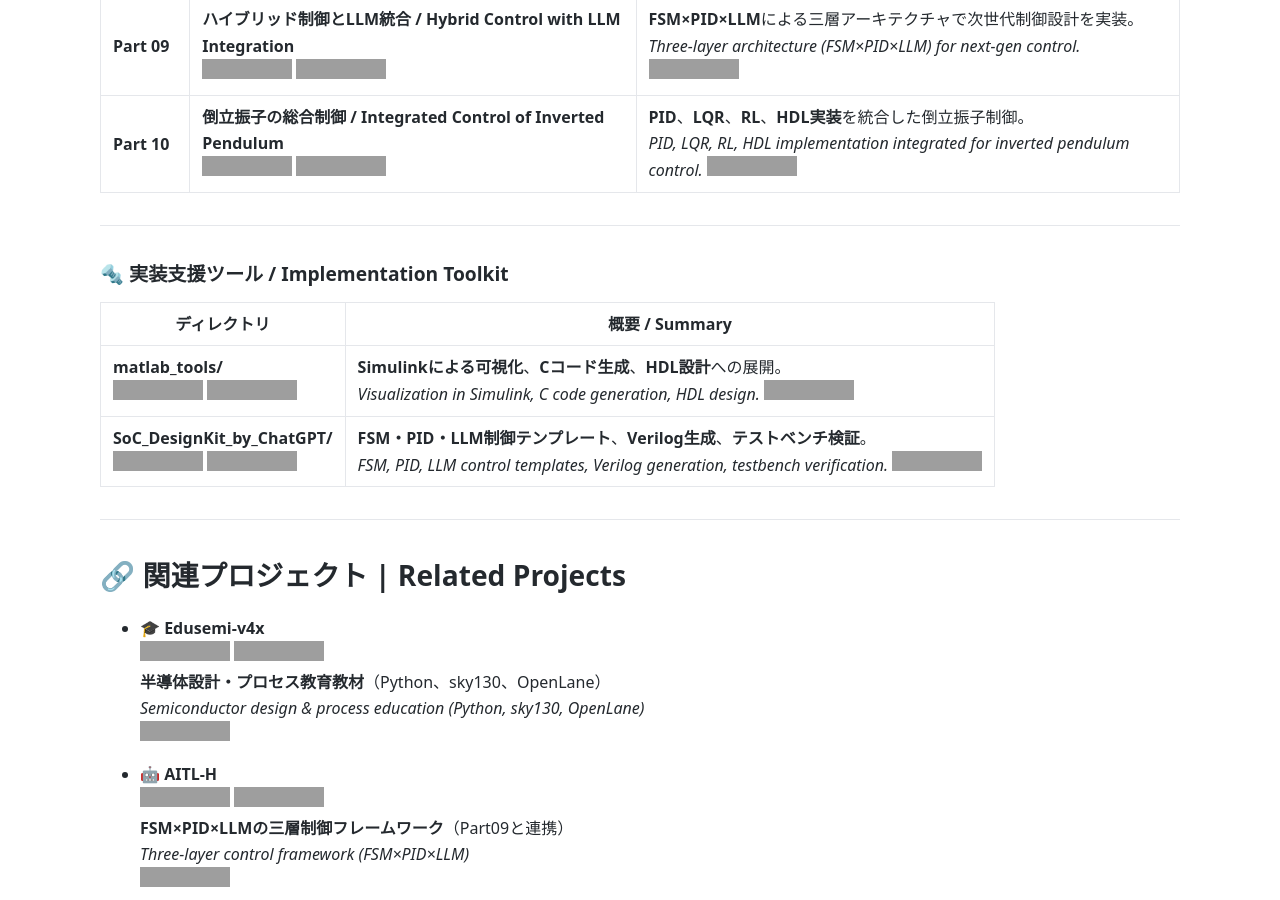
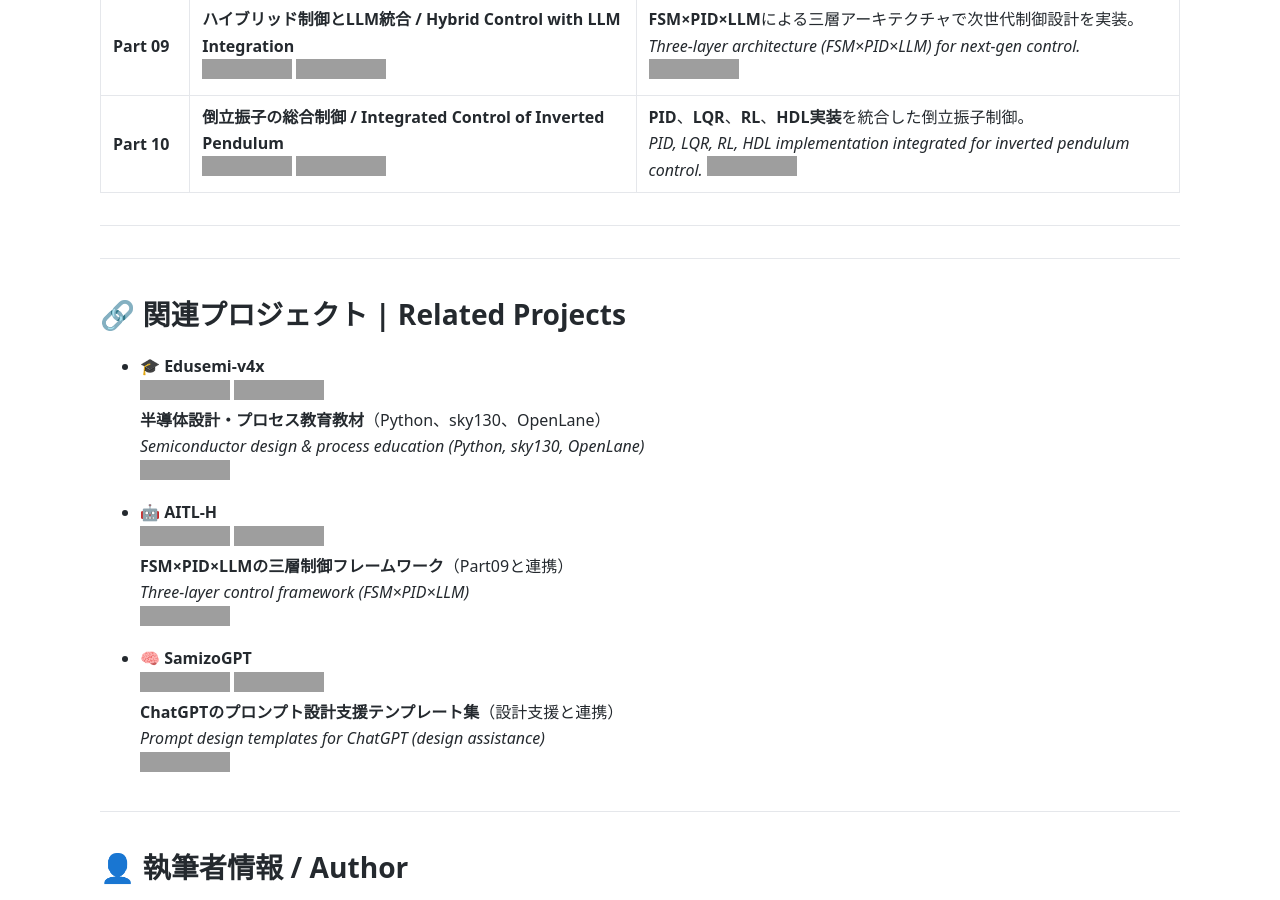
Before and after one commit to Samizo-AITL/EduController, a Jekyll site: the page built from index.md, in a window 1280 px wide and 900 px high, scrolled down 2476 px. Built offline with Jekyll 4.4.1, drawn with Linux system fonts in a browser that asks for light colours; grey boxes are pictures that could not be loaded.

Commit message:
Update index.md

```diff
--- a/index.md
+++ b/index.md
@@ -75,12 +75,6 @@ title: EduController/index.md
 
 ---
 
-### 🔩 **実装支援ツール / Implementation Toolkit**
-
-| **ディレクトリ** | **概要 / Summary** |
-|------------------|--------------------|
-| **matlab_tools/**<br>[![View Site](https://img.shields.io/badge/View-Site-brightgreen?logo=github)](https://samizo-aitl.github.io/EduController/matlab_tools/)  [![View Repo](https://img.shields.io/badge/View-Repo-blue?logo=github)](https://github.com/Samizo-AITL/EduController/tree/main/matlab_tools) | **Simulinkによる可視化**、**Cコード生成**、**HDL設計**への展開。<br>*Visualization in Simulink, C code generation, HDL design.* [![Hybrid License](https://img.shields.io/badge/license-Hybrid-blueviolet)](#-ライセンス--license) |
-| **SoC_DesignKit_by_ChatGPT/**<br>[![View Site](https://img.shields.io/badge/View-Site-brightgreen?logo=github)](https://samizo-aitl.github.io/EduController/SoC_DesignKit_by_ChatGPT/) [![View Repo](https://img.shields.io/badge/View-Repo-blue?logo=github)](https://github.com/Samizo-AITL/EduController/tree/main/SoC_DesignKit_by_ChatGPT) | **FSM・PID・LLM制御テンプレート**、**Verilog生成**、**テストベンチ検証**。<br>*FSM, PID, LLM control templates, Verilog generation, testbench verification.* [![Hybrid License](https://img.shields.io/badge/license-Hybrid-blueviolet)](#-ライセンス--license) |
 
 ---
 
```
